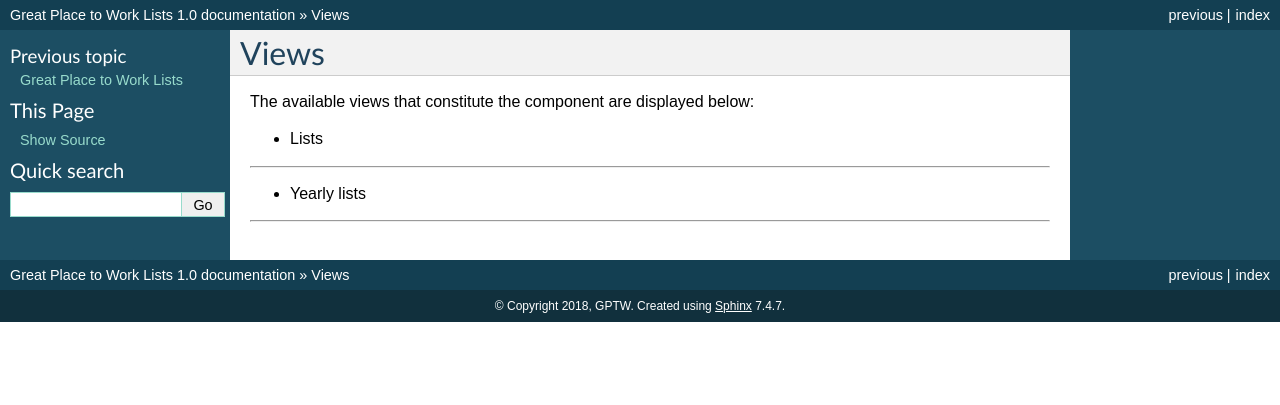
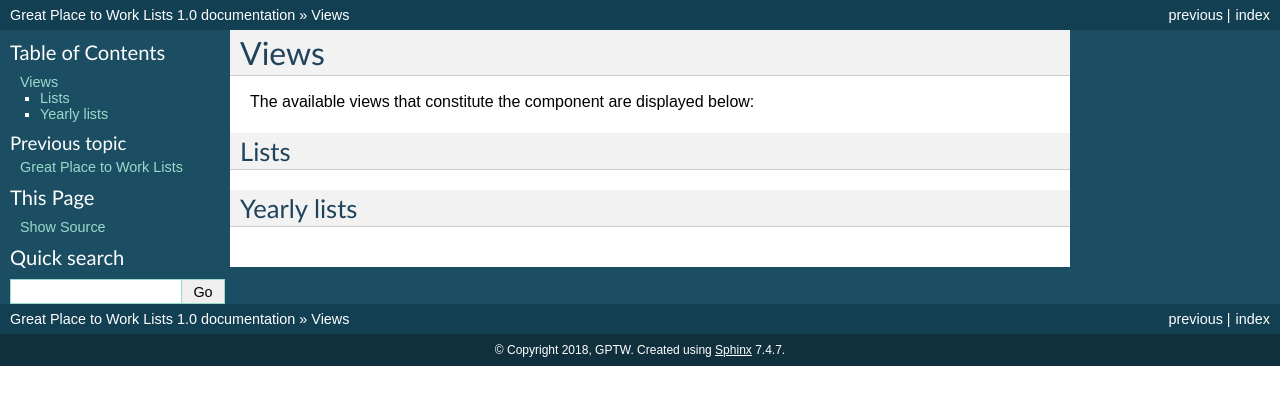
Before and after one commit to treste91/Great-Place-to-Work-Lists, a Sphinx documentation site: the page built from docs/views.rst, in a window 1280 px wide. Shown: the top 405 px of the page. Built offline with Sphinx 7.4.7, drawn with Linux system fonts in a browser that asks for light colours.

Commit message:
Update views.rst

```diff
--- a/docs/views.rst
+++ b/docs/views.rst
@@ -3,8 +3,8 @@ Views
 
 The available views that constitute the component are displayed below:
 
-* Lists
+Lists
 --------
 
-* Yearly lists
+Yearly lists
 --------
```
